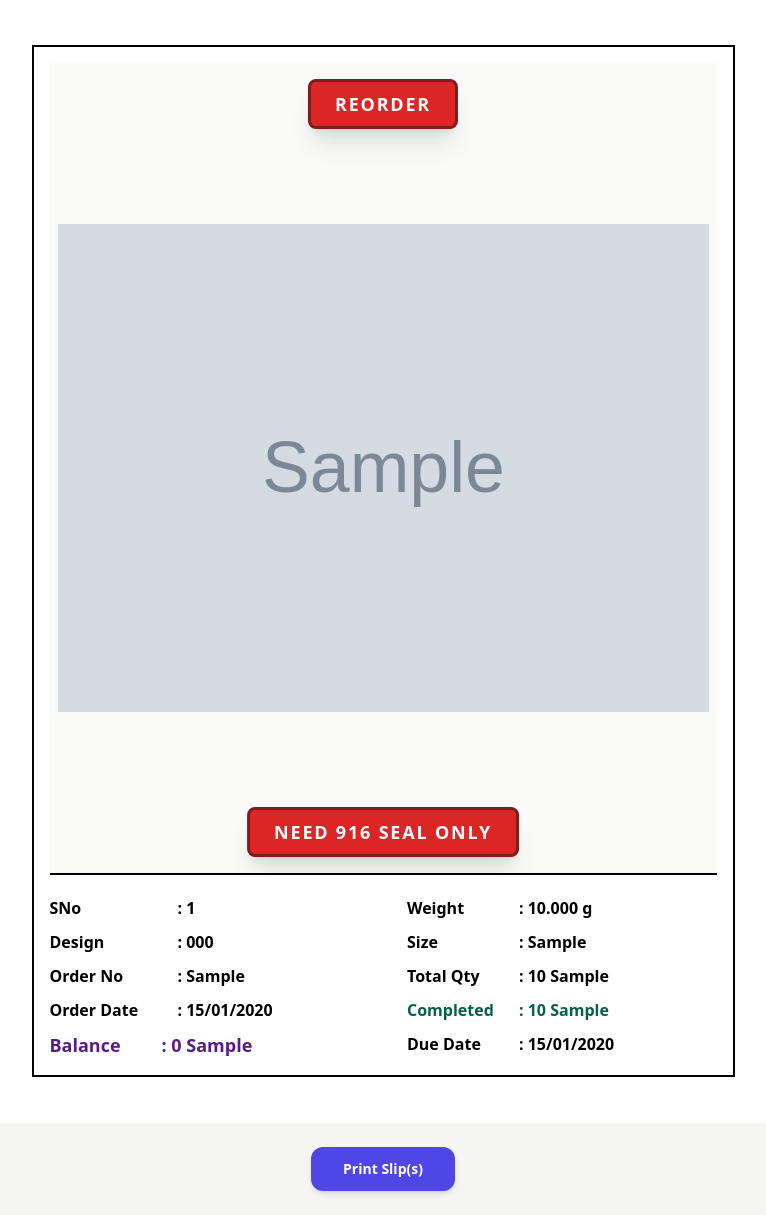
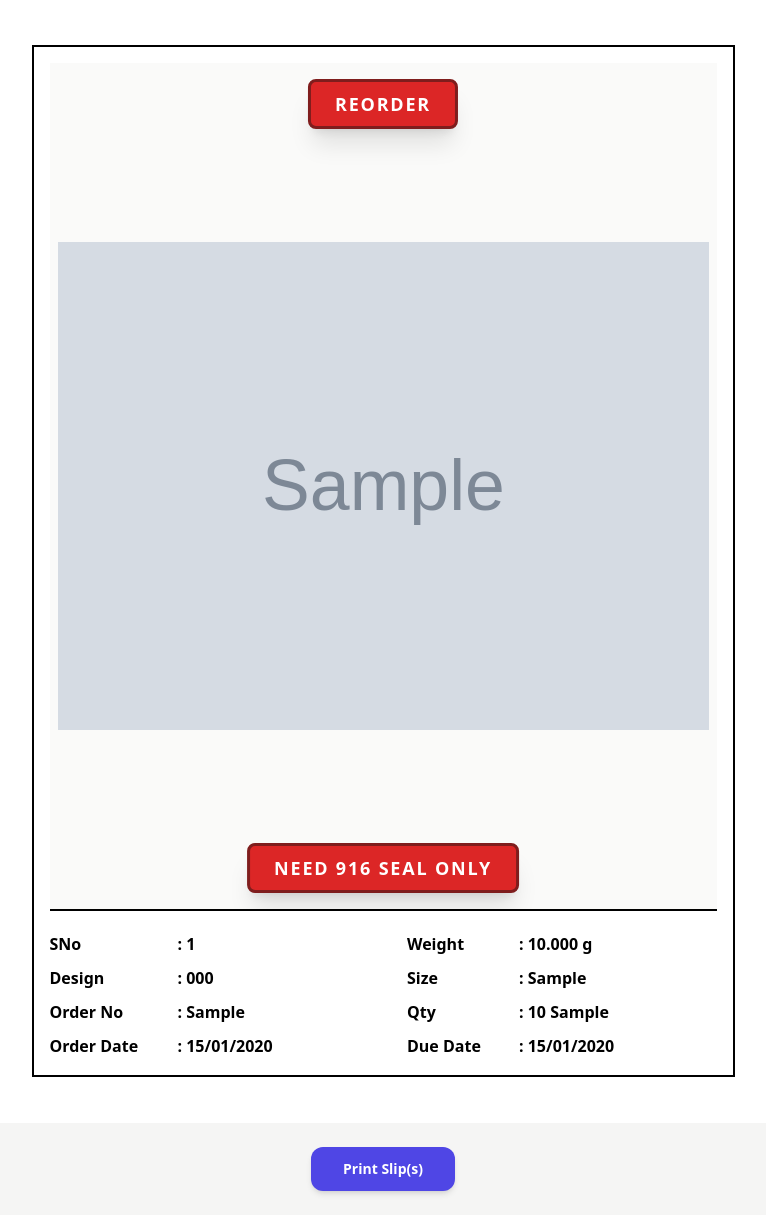
Before and after one commit to lasirene-61sgn/rajeshjewellery, a Laravel app: page /admin/work-orders/1/print in a window 1280 px wide. Shown: the whole page, without its empty margins (257-1023 px from the left). Run offline with Laravel 12, Linux system fonts and the light colour scheme; a user stored in the database is signed in; data comes from the database, SQL or seed files in the repository; tables that the repository leaves empty hold one stand-in row (values such as "Sample post"); grey boxes marked "Sample" are stand-in pictures; some libraries are stand-ins or nearby versions.

Commit message:
Print Updated

```diff
--- a/resources/views/admin/work_orders/print.blade.php
+++ b/resources/views/admin/work_orders/print.blade.php
@@ -111,11 +111,13 @@
                                 <span class="font-bold w-32 shrink-0">Order Date</span>
                                 <span class="font-bold">: {{ $order->created_at->format('d/m/Y') }}</span>
                             </div>
-                            <div class="flex items-start text-purple-900 font-extrabold text-lg">
-                                <span class="font-bold w-28 shrink-0">Balance</span>
-                                <span class="font-bold">: {{ $order->balance_quantity }}
-                                    {{ $order->unit_type ?? 'PCS' }}</span>
-                            </div>
+                            @if($order->status === 'partially_completed')
+                                <div class="flex items-start text-purple-900 font-extrabold text-lg">
+                                    <span class="font-bold w-28 shrink-0">Balance</span>
+                                    <span class="font-bold">: {{ $order->balance_quantity }}
+                                        {{ $order->unit_type ?? 'PCS' }}</span>
+                                </div>
+                            @endif
 
                             <!-- @if($order->has_seal || stripos((string)$order->reference_no, 'ESO') !== false || !empty($order->seal))
                             <div class="flex items-start">
@@ -135,17 +137,11 @@
                                 <span class="font-bold w-28 shrink-0">Size</span>
                                 <span class="font-bold">: {{ $order->size ?? 'N/A' }}</span>
                             </div>
-                            @if($order->status === 'partially_completed' || ($order->completed_quantity ?? 0) > 0)
+                            @if($order->status === 'partially_completed')
                                 <div class="flex items-start">
                                     <span class="font-bold w-28 shrink-0">Total Qty</span>
                                     <span class="font-bold">: {{ $order->quantity }} {{ $order->unit_type ?? 'PCS' }}</span>
                                 </div>
-                                <div class="flex items-start text-emerald-800">
-                                    <span class="font-bold w-28 shrink-0">Completed</span>
-                                    <span class="font-bold">: {{ $order->completed_quantity ?? 0 }}
-                                        {{ $order->unit_type ?? 'PCS' }}</span>
-                                </div>
-
                             @else
                                 <div class="flex items-start">
                                     <span class="font-bold w-28 shrink-0">Qty</span>
```
Also changed, not shown: resources/views/craftsman/work_orders/print.blade.php (+7 -10 lines).
